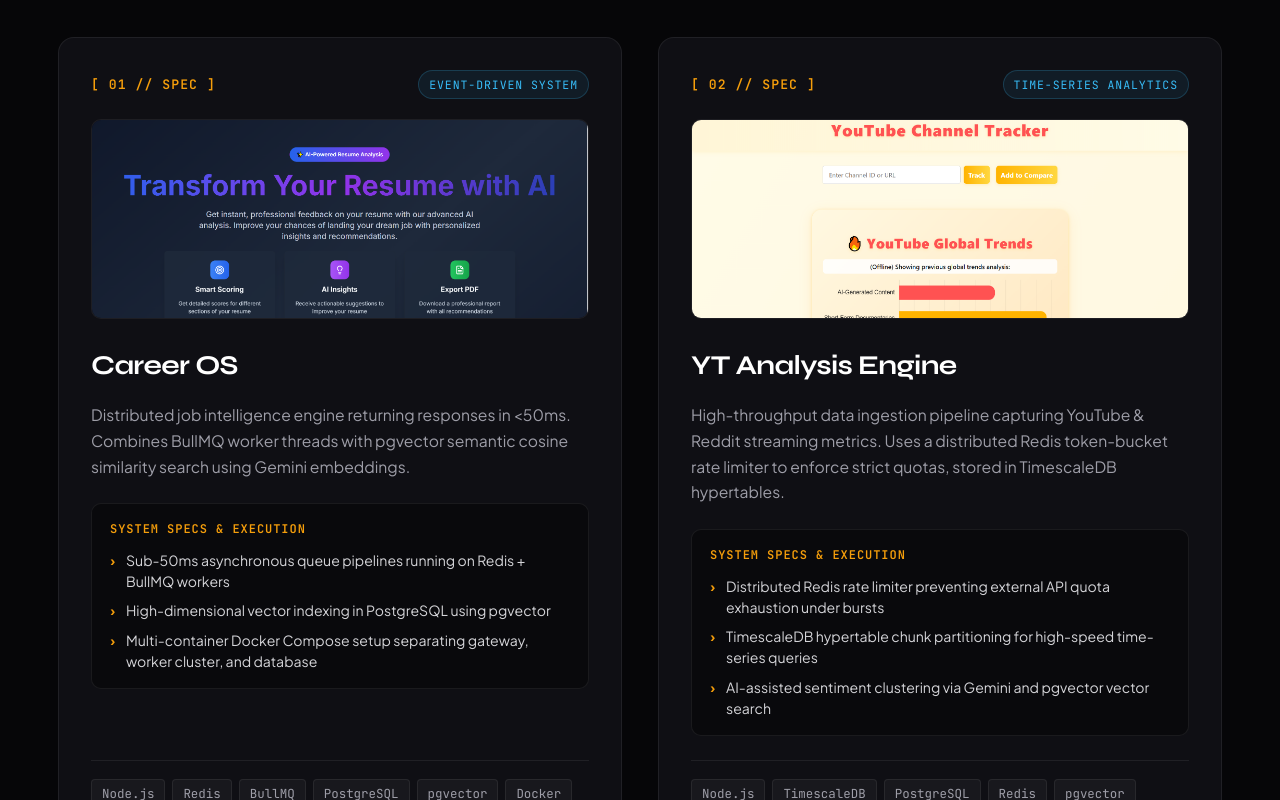
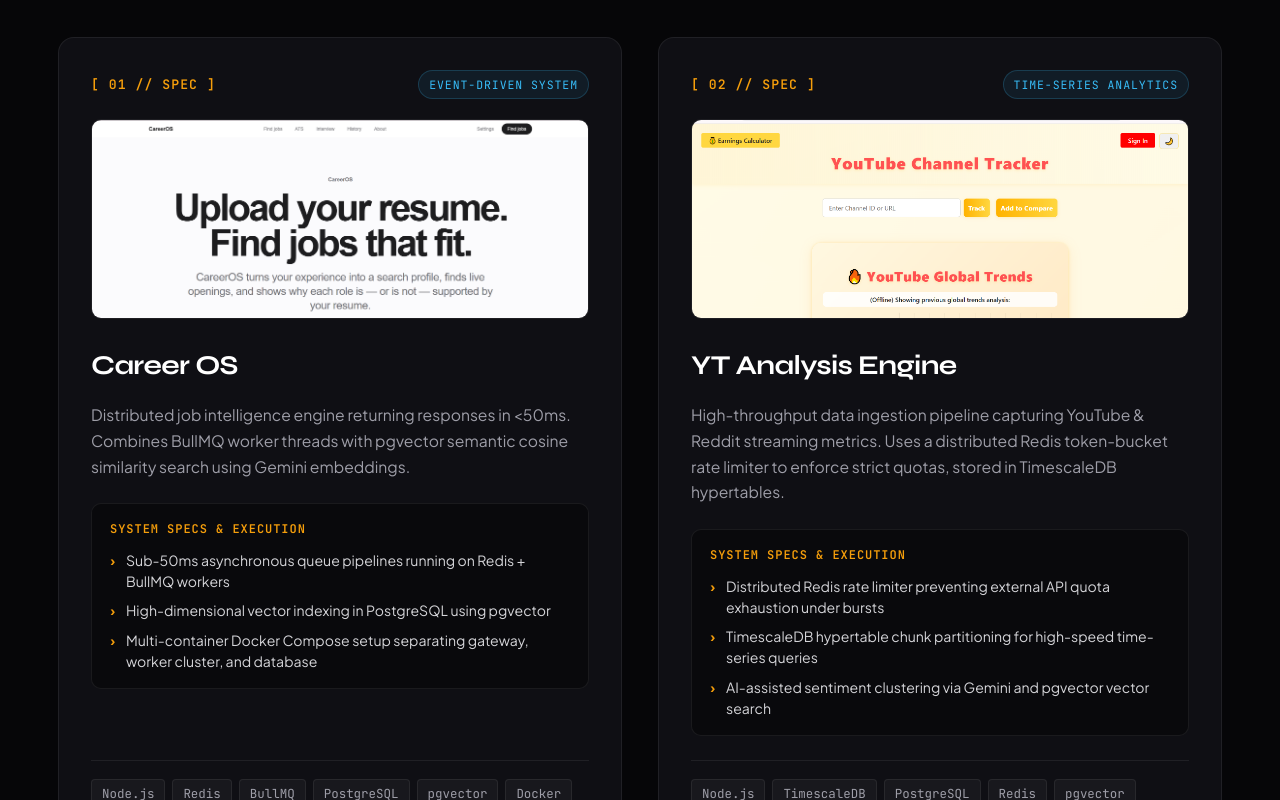
Before and after one commit to Tahir-CS/Make-Your-OWN-portfolio-, a React (Vite) app: page / in a window 1280 px wide. Shown: the part 5560-6360 px from the top of the page. Built offline with nearby package versions, Linux system fonts and the light colour scheme.

Commit message:
feat: add Career OS screenshot and top-aligned thumbnail preview

```diff
--- a/src/components/Projects.jsx
+++ b/src/components/Projects.jsx
@@ -6,10 +6,12 @@
 import ecommerceThumb from '../assets/ecommerse store thumbnail .png';
 import aiResumeThumb from '../assets/ai resume analyzer.png';
 import trendvisionThumb from '../assets/trendvision thumbnail.png';
+import careerOsThumb from '../assets/careeros.png';
 
 const getThumbnail = (title) => {
+  if (title.includes("Career")) return careerOsThumb;
   if (title.includes("E-Commerce")) return ecommerceThumb;
-  if (title.includes("Career") || title.includes("Resume")) return aiResumeThumb;
+  if (title.includes("Resume")) return aiResumeThumb;
   if (title.includes("YT") || title.includes("TrendVision")) return trendvisionThumb;
   return null;
 };
--- a/src/index.css
+++ b/src/index.css
@@ -722,6 +722,7 @@
   width: 100%;
   height: 100%;
   object-fit: cover;
+  object-position: top;
   transition: transform 0.4s ease;
 }
 
```
Also changed, not shown: src/assets/careeros.png (added).
